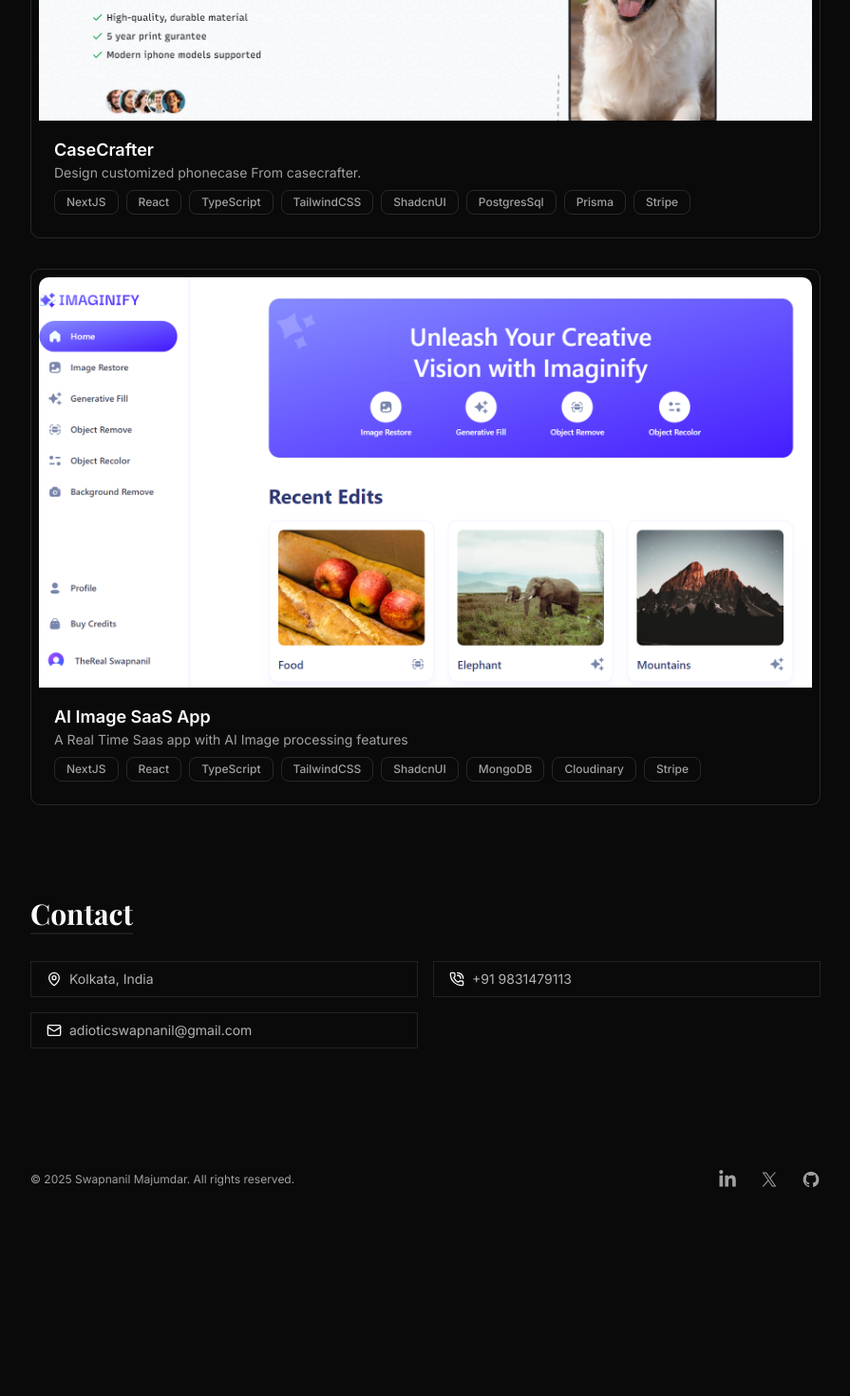
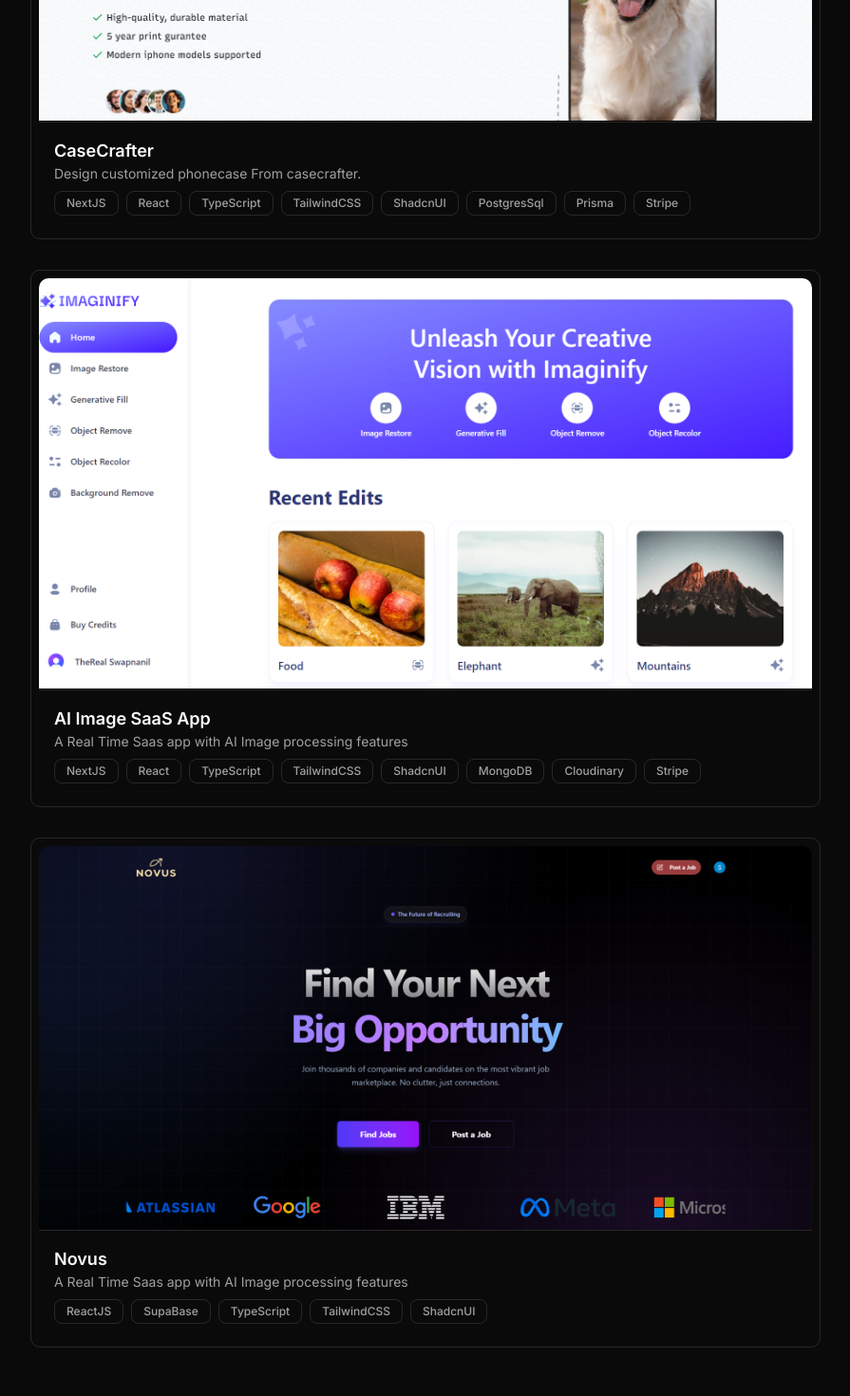
Before and after one commit to Swapnanil44/swapnanil-portfolio, a Next.js app: page / in a window 1280 px wide. Shown: the part 1840-3310 px from the top of the page at 95% size, without its empty margins (192-1087 px from the left). Before the commit the page ends 3124 px from the top, so only its background shows below. Built offline with nearby package versions, Linux system fonts and the light colour scheme; a web font is replaced by a local one.

Commit message:
add new project

```diff
--- /dev/null
+++ b/components/project.tsx
@@ -0,0 +1,51 @@
+import Image from "next/image";
+import Link from "next/link";
+import React from "react";
+export type Project = {
+  coverImage: string;
+  title: string;
+  slug: string;
+  description: string;
+  techStack: string[];
+  href: string;
+};
+function Project({ project }: { project: Project }) {
+  const { coverImage, title, description, techStack, href } = project;
+  return (
+    <div className="w-full overflow-hidden  border border-muted-foreground/20 rounded-lg p-2 hover:border-muted-foreground/40 transition-colors duration-300">
+      <Link href={href} target="_blank" className="group" prefetch={false}>
+        <Image
+          src={coverImage}
+          width={1200}
+          height={600}
+          alt={title}
+          className="w-full object-cover rounded-t-lg border-b border-muted-foreground/20 group-hover:scale-105 transition-transform duration-300"
+        />
+      </Link>
+      <div className="p-4 flex flex-col gap-2">
+        <div className="space-y-2">
+          <Link
+            href={href}
+            target="_blank"
+            className="text-lg font-semibold hover:underline"
+          >
+            {title}
+          </Link>
+          <p className="text-muted-foreground text-sm">{description}</p>
+        </div>
+        <div className="flex flex-wrap gap-2">
+          {techStack.map((tag) => (
+            <div
+              key={tag}
+              className="px-3 py-1 text-xs font-medium text-muted-foreground border border-muted-foreground/20 rounded-md hover:border-muted-foreground/40 hover:text-foreground transition-colors duration-200"
+            >
+              {tag}
+            </div>
+          ))}
+        </div>
+      </div>
+    </div>
+  );
+}
+
+export default Project;
--- a/components/projects.tsx
+++ b/components/projects.tsx
@@ -1,6 +1,7 @@
 import { PROJECTS } from "@/constants";
 import Image from "next/image";
 import Link from "next/link";
+import Project from "./project";
 
 export default async function Projects() {
   return (
@@ -8,90 +9,9 @@
       <div id="projects" className="flex flex-col gap-8">
         <h2 className="title">Projects</h2>
         <div className="grid gap-8">
-          {PROJECTS.length > 0 && (
-            <div className="w-full overflow-hidden  border border-muted-foreground/20 rounded-lg p-2 hover:border-muted-foreground/40 transition-colors duration-300">
-              <Link
-                href={PROJECTS[0].href}
-                target="_blank"
-                className="group"
-                prefetch={false}
-              >
-                <Image
-                  src={PROJECTS[0].coverImage}
-                  width={1200}
-                  height={600}
-                  alt={PROJECTS[0].title}
-                  className="w-full object-cover rounded-t-lg"
-                />
-              </Link>
-              <div className="p-4 flex flex-col gap-2">
-                <div className="space-y-2">
-                  <Link
-                    href={PROJECTS[0].href}
-                    target="_blank"
-                    className="text-lg font-semibold hover:underline"
-                  >
-                    {PROJECTS[0].title}
-                  </Link>
-                  <p className="text-muted-foreground text-sm">
-                    {PROJECTS[0].description}
-                  </p>
-                </div>
-                <div className="flex flex-wrap gap-2">
-                  {PROJECTS[0].techStack.map((tag) => (
-                    <div
-                      key={tag}
-                      className="px-3 py-1 text-xs font-medium text-muted-foreground border border-muted-foreground/20 rounded-md hover:border-muted-foreground/40 hover:text-foreground transition-colors duration-200"
-                    >
-                      {tag}
-                    </div>
-                  ))}
-                </div>
-              </div>
-            </div>
-          )}
-          {PROJECTS.length > 0 && (
-            <div className="w-full overflow-hidden  border border-muted-foreground/20 rounded-lg p-2 hover:border-muted-foreground/40 transition-colors duration-300">
-              <Link
-                href={PROJECTS[1].href}
-                target="_blank"
-                className="group"
-                prefetch={false}
-              >
-                <Image
-                  src={PROJECTS[1].coverImage}
-                  width={1200}
-                  height={600}
-                  alt={PROJECTS[1].title}
-                  className="w-full object-cover rounded-t-lg"
-                />
-              </Link>
-              <div className="p-4 flex flex-col gap-2">
-                <div className="space-y-2">
-                  <Link
-                    href={PROJECTS[1].href}
-                    target="_blank"
-                    className="text-lg font-semibold hover:underline"
-                  >
-                    {PROJECTS[1].title}
-                  </Link>
-                  <p className="text-muted-foreground text-sm">
-                    {PROJECTS[1].description}
-                  </p>
-                </div>
-                <div className="flex flex-wrap gap-2">
-                  {PROJECTS[1].techStack.map((tag) => (
-                    <div
-                      key={tag}
-                      className="px-3 py-1 text-xs font-medium text-muted-foreground border border-muted-foreground/20 rounded-md hover:border-muted-foreground/40 hover:text-foreground transition-colors duration-200"
-                    >
-                      {tag}
-                    </div>
-                  ))}
-                </div>
-              </div>
-            </div>
-          )}
+          <Project project={PROJECTS[0]} />
+          <Project project={PROJECTS[1]} />
+          <Project project={PROJECTS[2]} />
         </div>
       </div>
     </section>
--- a/constants/index.ts
+++ b/constants/index.ts
@@ -48,6 +48,20 @@
         "Stripe"
       ],
       href: "https://imaginify-version-two.vercel.app/",
+    },
+    {
+      coverImage: "/images/projects/project3.png",
+      title: "Novus",
+      slug: "Novus",
+      description: "A Real Time Saas app with AI Image processing features",
+      techStack: [
+        "ReactJS",
+        "SupaBase",
+        "TypeScript",
+        "TailwindCSS",
+        "ShadcnUI",
+      ],
+      href: "https://job-portal-zeta-lake.vercel.app/",
     }
   ];
 
```
Also changed, not shown: public/images/projects/project3.png (added).
